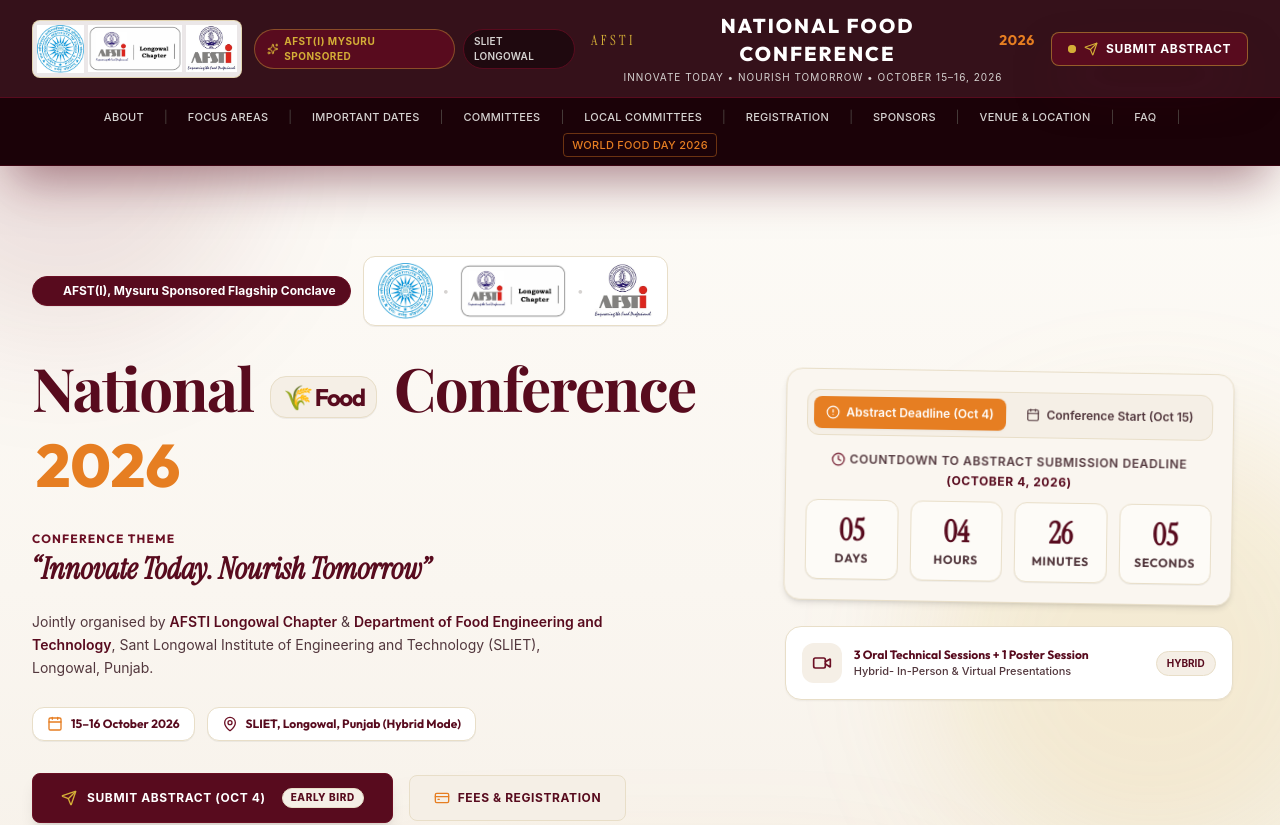
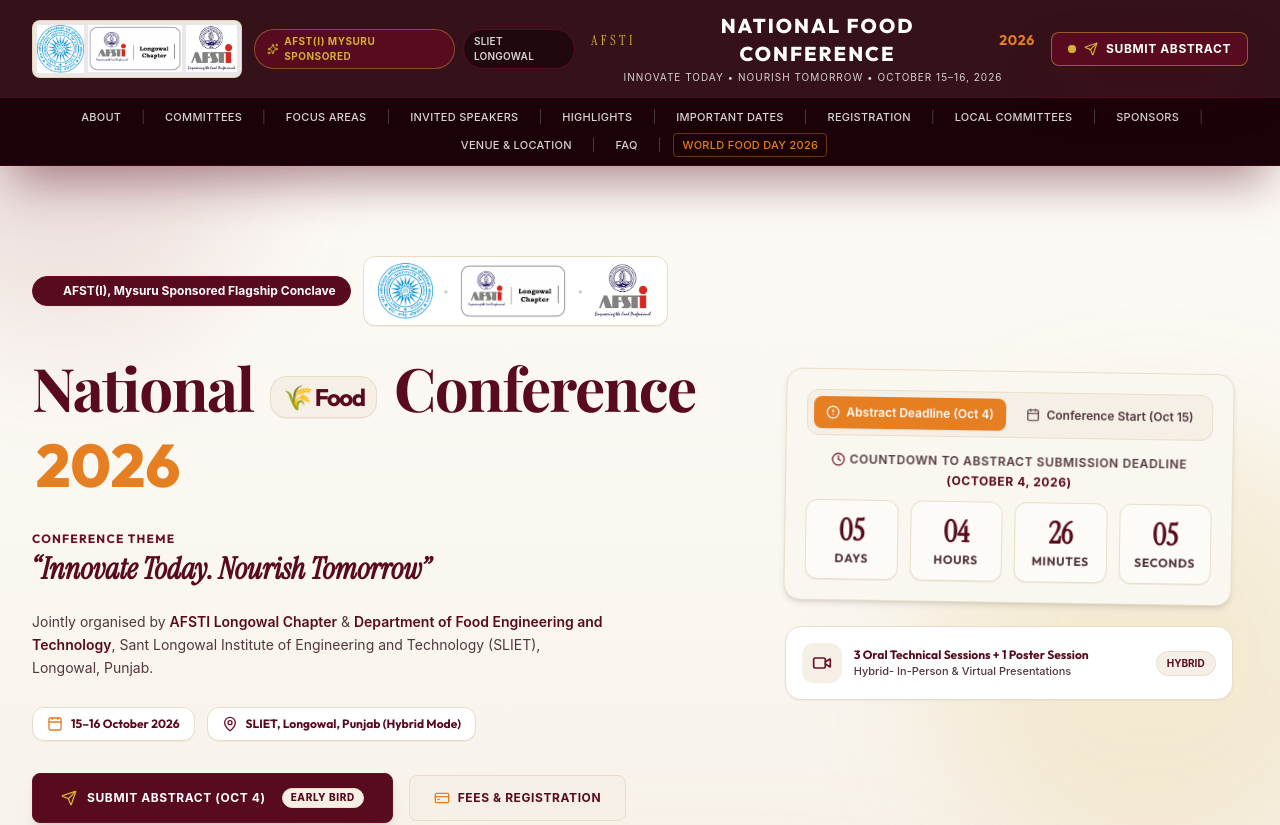
Before and after one commit to cidtheshadow/astifsi, a React (Vite) app: page / in a window 1280 px wide. Shown: the top 825 px of the page. Built offline with nearby package versions, Linux system fonts and the light colour scheme; a web font is replaced by a local one.

Commit message:
Update navbar sequence

```diff
--- /dev/null
+++ b/patch_nav.cjs
@@ -0,0 +1,21 @@
+const fs = require('fs');
+let data = fs.readFileSync('src/components/Header.tsx', 'utf8');
+
+const newNavLinks = `const navLinks: { name: string; page: ActivePage; hash?: string }[] = [
+    { name: 'About', page: 'home', hash: '#about' },
+    { name: 'Committees', page: 'home', hash: '#committee' },
+    { name: 'Focus Areas', page: 'home', hash: '#themes' },
+    { name: 'Invited Speakers', page: 'home', hash: '#speakers' },
+    { name: 'Highlights', page: 'home', hash: '#highlights' },
+    { name: 'Important Dates', page: 'home', hash: '#deadlines' },
+    { name: 'Registration', page: 'home', hash: '#registration' },
+    { name: 'Local Committees', page: 'departmental-committees' },
+    { name: 'Sponsors', page: 'sponsors' },
+    { name: 'Venue & Location', page: 'home', hash: '#venue' },
+    { name: 'FAQ', page: 'home', hash: '#faqs' },
+    { name: 'World Food Day 2026', page: 'wfd' },
+  ];`;
+
+data = data.replace(/const navLinks: \{ name: string; page: ActivePage; hash\?: string \}.*?\];/s, newNavLinks);
+
+fs.writeFileSync('src/components/Header.tsx', data);
--- a/src/components/Header.tsx
+++ b/src/components/Header.tsx
@@ -27,11 +27,13 @@ export const Header: React.FC<HeaderProps> = ({
 
   const navLinks: { name: string; page: ActivePage; hash?: string }[] = [
     { name: 'About', page: 'home', hash: '#about' },
+    { name: 'Committees', page: 'home', hash: '#committee' },
     { name: 'Focus Areas', page: 'home', hash: '#themes' },
+    { name: 'Invited Speakers', page: 'home', hash: '#speakers' },
+    { name: 'Highlights', page: 'home', hash: '#highlights' },
     { name: 'Important Dates', page: 'home', hash: '#deadlines' },
-    { name: 'Committees', page: 'home', hash: '#committee' },
+    { name: 'Registration', page: 'home', hash: '#registration' },
     { name: 'Local Committees', page: 'departmental-committees' },
-    { name: 'Registration', page: 'home', hash: '#registration' },
     { name: 'Sponsors', page: 'sponsors' },
     { name: 'Venue & Location', page: 'home', hash: '#venue' },
     { name: 'FAQ', page: 'home', hash: '#faqs' },
```
